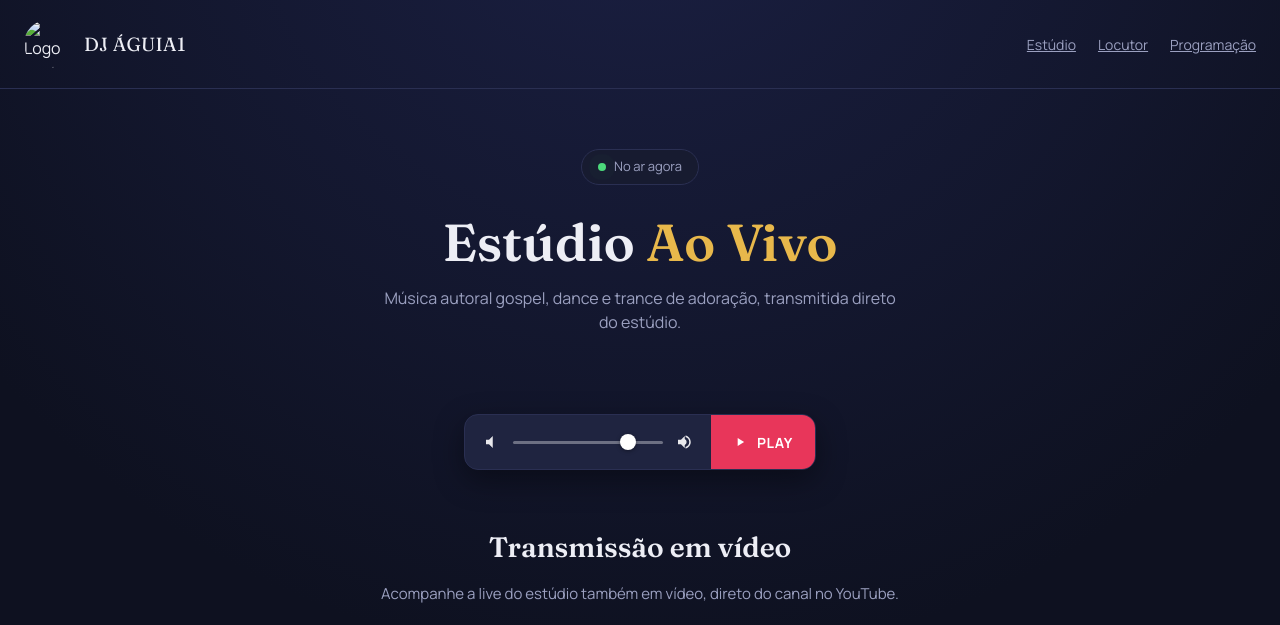
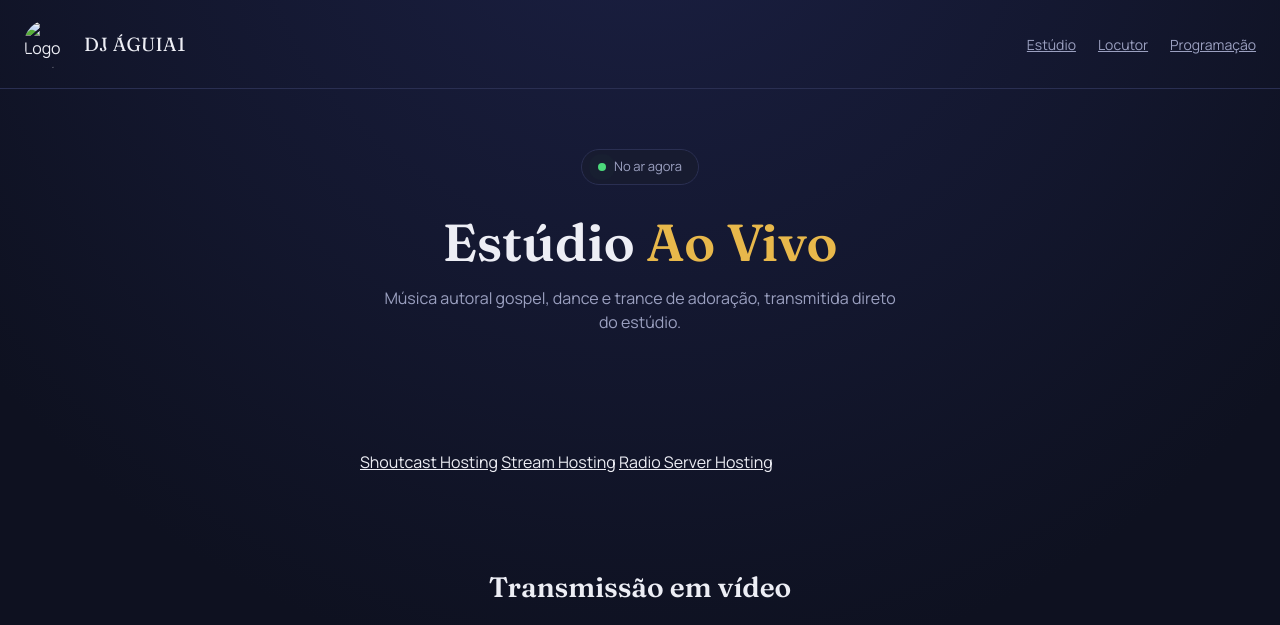
Before and after one commit to capaofeliz-cell/djaguia1, a Jekyll site: the page estudio-ao-vivo.html, which Jekyll copies as it is, in a window 1280 px wide. Shown: the top 625 px of the page. Built offline with Jekyll 4.4.1, drawn with Linux system fonts in a browser that asks for light colours; a script that is not in the unit is left out; some of the changed lines change nothing that is shown.

Commit message:
Replace radio player with Caster.fm widget

```diff
--- a/estudio-ao-vivo.html
+++ b/estudio-ao-vivo.html
@@ -440,6 +440,22 @@
   border-top:1px solid var(--line);
 }
 
+
+
+.caster-player-wrap{
+  display:flex;
+  justify-content:center;
+  align-items:center;
+  min-height:96px;
+  margin:40px auto 0;
+  max-width:560px;
+}
+
+.caster-player-wrap .cstrEmbed{
+  width:100%;
+  max-width:560px;
+}
+
 </style>
 </head>
 
@@ -496,84 +512,27 @@
 
 
 <!-- =========================
-     PLAYER DA RÁDIO
+     PLAYER OFICIAL CASTER.FM
 ========================= -->
 
-<div class="player-wrap" id="player">
+<div class="caster-player-wrap" id="player">
 
-  <div class="player">
-
-    <div class="volume">
-
-      <span class="vol-icon">
-
-        <svg viewBox="0 0 24 24" fill="currentColor">
-
-          <path d="M4 9v6h4l5 5V4L8 9H4z"/>
-
-        </svg>
-
-      </span>
-
-      <input
-        type="range"
-        id="volume"
-        min="0"
-        max="1"
-        step="0.01"
-        value="0.8"
-      >
-
-      <span class="vol-icon">
-
-        <svg viewBox="0 0 24 24" fill="currentColor">
-
-          <path d="M4 9v6h4l5 5V4L8 9H4zm11.5 3a4.5 4.5 0 0 0-2.5-4.03v8.06A4.5 4.5 0 0 0 15.5 12zM14 3.23v2.06c2.89.86 5 3.54 5 6.71s-2.11 5.85-5 6.71v2.06c4.01-.91 7-4.49 7-8.77s-2.99-7.86-7-8.77z"/>
-
-        </svg>
-
-      </span>
-
-    </div>
-
-
-    <button
-      class="play-btn"
-      id="playBtn"
-      onclick="toggleRadio()"
-    >
-
-      <svg
-        id="playIcon"
-        viewBox="0 0 24 24"
-        fill="currentColor"
-      >
-
-        <path d="M8 5v14l11-7z"/>
-
-      </svg>
-
-      <span
-        class="label"
-        id="playLabel"
-      >
-        PLAY
-      </span>
-
-    </button>
-
+  <div
+    data-type="newStreamPlayer"
+    data-publicToken="1e0c7957-8b85-4f27-9114-d3596ba93915"
+    data-theme="dark"
+    data-color="e8365a"
+    data-channelId="a29069b9-1d3f-4ebb-ab76-75e6d30d2fcb"
+    data-rendered="false"
+    class="cstrEmbed">
+    <a href="https://www.caster.fm" target="_blank" rel="noopener">Shoutcast Hosting</a>
+    <a href="https://www.caster.fm" target="_blank" rel="noopener">Stream Hosting</a>
+    <a href="https://www.caster.fm" target="_blank" rel="noopener">Radio Server Hosting</a>
   </div>
-
 
 </div>
 
-
-<audio
-  id="radioAudio"
-  preload="none">
-</audio>
-
-
+<script src="https://cdn.cloud.caster.fm/widgets/embed.js"></script>
 
 
 <!-- =========================
@@ -725,91 +684,10 @@
 <script>
 
 /* ======================================
-   RÁDIO ONLINE
+   PLAYER OFICIAL CASTER.FM
 ====================================== */
 
-const STREAM_URL =
-  'https://morcast.caster.fm:18559/N5TeX?token=269c43836bcb440a57efc05f1a023ba4';
-
-const audio =
-  document.getElementById('radioAudio');
-
-const playIcon =
-  document.getElementById('playIcon');
-
-const playLabel =
-  document.getElementById('playLabel');
-
-const volume =
-  document.getElementById('volume');
-
-
-audio.volume =
-  Number(volume.value);
-
-audio.src =
-  STREAM_URL;
-
-
-volume.addEventListener(
-  'input',
-  function(e){
-
-    audio.volume =
-      Number(e.target.value);
-
-  }
-);
-
-
-function toggleRadio(){
-
-  if(audio.paused){
-
-    audio.play().catch(function(){
-
-      alert(
-        'Não foi possível iniciar a transmissão.'
-      );
-
-    });
-
-  }else{
-
-    audio.pause();
-
-  }
-
-}
-
-
-audio.addEventListener(
-  'play',
-  function(){
-
-    playIcon.innerHTML =
-      '<rect x="6" y="5" width="4" height="14"/>' +
-      '<rect x="14" y="5" width="4" height="14"/>';
-
-    playLabel.textContent =
-      'PAUSE';
-
-  }
-);
-
-
-audio.addEventListener(
-  'pause',
-  function(){
-
-    playIcon.innerHTML =
-      '<path d="M8 5v14l11-7z"/>';
-
-    playLabel.textContent =
-      'PLAY';
-
-  }
-);
+/* O widget oficial gerencia a autenticação e o estado da transmissão. */
 
 
 /* ======================================
```
